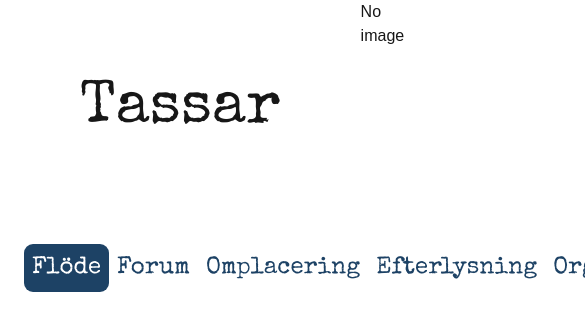
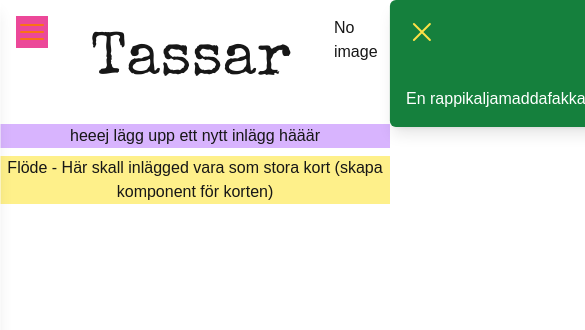
Before and after one commit to Malinsund/tassar, a Next.js app: page /posts in a window 390 px wide. Shown: the top 330 px of the page, 585 px wide, since content can reach past the window. Built offline with nearby package versions, Linux system fonts and the light colour scheme; no server answers.

Commit message:
added a temporary picture, hamburgermenu and profilemenu

```diff
--- a/src/app/forum/page.tsx
+++ b/src/app/forum/page.tsx
@@ -6,7 +6,9 @@ export default function Forum() {
   return (
     <div>
       <Header />
-      <Navbar />
+      <div className="hidden lg:block">
+        <Navbar />
+      </div>
       <h1>hej hej forumet!</h1>
     </div>
   );
--- a/src/app/posts/page.tsx
+++ b/src/app/posts/page.tsx
@@ -7,8 +7,26 @@ export default function PostPage() {
   const { imageUrl } = useProfile();
   return (
     <div>
-      <Header imageUrl={imageUrl} />
-      <Navbar />
+      <Header />
+      <div className="hidden lg:block">
+        <Navbar />
+      </div>
+      <div className="grid grid-cols-1 lg:grid-cols-4 text-center gap-2">
+        <div className="lg:col-span-1 bg-purple-300">
+          {" "}
+          <p>heeej lägg upp ett nytt inlägg hääär</p>
+          {/* lägg upp nytt inlägg */}
+        </div>
+        <div className="lg:col-span-2 bg-yellow-200">
+          <h1>
+            Flöde - Här skall inlägged vara som stora kort (skapa komponent för
+            korten)
+          </h1>
+        </div>
+        <div className="lg:col-span-1 bg-green-200 hidden lg:block">
+          <p>här skriver man kommenter på inlägget på stor skärm</p>
+        </div>
+      </div>
     </div>
   );
 }
--- a/src/app/profile/page.tsx
+++ b/src/app/profile/page.tsx
@@ -58,9 +58,11 @@ export default function ProfilePage() {
 
   return (
     <div>
-      <Header imageUrl={imageUrl} />
+      <Header />
+      <div className="hidden lg:block">
         <Navbar />
-      <div className="grid grid-cols-4 gap-2">
+      </div>
+      <div className="grid grid-cols-1 lg:grid-cols-4 gap-2">
         <div className="flex flex-col justify-center text-center items-center bg-slate-300 col-span-1 p-4 gap-2">
           <ProfileImage userId={user.uid} isEditing={isEditing} />
           {username && <h2 className="text-2xl font-bold">@{username}</h2>}
@@ -73,6 +75,7 @@ export default function ProfilePage() {
             isEditing={isEditing}
             saveAllChanges={saveAllChanges}
           />
+          <div className="flex gap-8">
             <PrimaryButton
               onClick={() => {
                 setIsEditing(!isEditing);
@@ -82,12 +85,18 @@ export default function ProfilePage() {
               }}
               text={isEditing ? "Spara" : "Redigera profil"}
             />
+            <div className="lg:hidden">
+              <PrimaryButton text={"Meddelanden"} />
             </div>
+          </div>
+        </div>
+
         <div className="bg-blue-100 col-span-2">
           <h1>bilder</h1>
           {/* bild containern */}
         </div>
-        <div className="bg-pink-300 col-span-1">
+
+        <div className="bg-pink-300 col-span-1 hidden lg:block">
           <h1>meddelanden</h1>
           {/* meddelande containern vid stort fönster */}
         </div>
--- a/src/components/Header.tsx
+++ b/src/components/Header.tsx
@@ -1,20 +1,77 @@
 "use client";
-import { Bars3Icon } from "@heroicons/react/24/outline";
+import { useProfile } from "@/context/ProfileContext";
+import { Bars3Icon, XMarkIcon } from "@heroicons/react/24/outline";
+import { useState } from "react";
+import Navbar from "./Navbar";
 import ProfileImageView from "./ProfileImageView";
-import { useProfile } from "@/context/ProfileContext";
+import LogoutButton from "./buttons/LogoutButton";
 
 export default function Header() {
   const { imageUrl } = useProfile();
+  const [isOpen, setIsOpen] = useState(false);
+  const [profileMenuOpen, setProfileMenuOpen] = useState(false);
+
   return (
-    <div className="flex justify-between w-screen">
-      <div>
-        <Bars3Icon className="w-18 bg-pink-500 cursor-pointer" />
+    <div className="flex justify-between lg:w-screen p-4 lg:p-8">
+      <div className="hidden lg:block w-36 h-36 -z-10">
+        <img src="/Pawprints.jpg" alt="love" />
       </div>
-      <div>
-        <h1 className="font-special text-6xl m-20">Tassar</h1>
+      <div className="lg:hidden">
+        <button onClick={() => setIsOpen(true)} className="text-orange-500">
+          <Bars3Icon className="w-8 h-8 bg-pink-500 cursor-pointer" />
+        </button>
       </div>
-      <div className="rounded-full w-10 h-10">
+
+      <div className="">
+        <h1 className="font-special text-6xl m-4 lg:m-20 z-20">Tassar</h1>
+      </div>
+
+      <div
+        className="rounded-full w-10 h-10 cursor-pointer"
+        onClick={() => setProfileMenuOpen(!profileMenuOpen)}
+      >
         <ProfileImageView imageUrl={imageUrl} />
+      </div>
+
+      {/* Hamburgermeny med slide-in effekt */}
+      <div
+        className={`fixed top-0 left-0 h-screen w-3/4 bg-white shadow-lg lg:hidden transform transition-transform duration-300 ${
+          isOpen ? "translate-x-0" : "-translate-x-full"
+        }`}
+      >
+        {/* Stängningsknapp för hamburgermeny */}
+        <div className="flex justify-end p-4">
+          <button onClick={() => setIsOpen(false)} className="text-gray-600">
+            <XMarkIcon className="w-8 h-8 cursor-pointer" />
+          </button>
+        </div>
+
+        {/* Själva menyn */}
+        <Navbar />
+      </div>
+
+      {/* Profilmeny */}
+      <div
+        className={`fixed top-0 right-0 h-auto w-auto bg-green-700 rounded-l-md shadow-lg  transform transition-transform duration-300 ${
+          profileMenuOpen ? "translate-x-0" : "translate-x-full"
+        }`}
+      >
+        {/* Stängningsknapp???*/}
+        <div className=" p-4">
+          <button
+            onClick={() => setProfileMenuOpen(false)}
+            className="text-yellow-300"
+          >
+            <XMarkIcon className="w-8 h-8 cursor-pointer" />
+          </button>
+        </div>
+
+        <div className="p-4 text-white">
+          <h2>En rappikaljamaddafakka som tittar</h2>
+          <div className="hidden lg:block">
+            <LogoutButton />
+          </div>
+        </div>
       </div>
     </div>
   );
--- a/src/components/Navbar.tsx
+++ b/src/components/Navbar.tsx
@@ -1,6 +1,7 @@
 "use client";
 import Link from "next/link";
 import { usePathname } from "next/navigation";
+import LogoutButton from "./buttons/LogoutButton";
 
 export default function Navbar() {
   const pathname = usePathname();
@@ -10,7 +11,7 @@ export default function Navbar() {
   };
 
   return (
-    <div className="flex justify-between m-6 font-special text-2xl">
+    <div className="flex flex-col gap-4 lg:gap-0 lg:flex-row justify-between mx-10 mb-4 font-special text-2xl">
       <div className={`nav p-2 ${isActive("/posts")}`}>
         <Link href={"/posts"}>
           <h2>Flöde</h2>
@@ -35,6 +36,9 @@ export default function Navbar() {
           <h2>Profil</h2>
         </Link>
       </div>
+      <div className="md:hidden">
+        <LogoutButton />
+      </div>
     </div>
   );
 }
--- a/src/components/buttons/LogoutButton.tsx
+++ b/src/components/buttons/LogoutButton.tsx
@@ -3,7 +3,11 @@ import { useAuth } from "@/context/AuthContext";
 const LogoutButton = () => {
   const { logout } = useAuth();
 
-  return <button onClick={logout}>Log Out</button>;
+  return (
+    <button className="font-special" onClick={logout}>
+      Logga ut
+    </button>
+  );
 };
 
 export default LogoutButton;
--- a/src/components/buttons/PrimaryButton.tsx
+++ b/src/components/buttons/PrimaryButton.tsx
@@ -15,7 +15,7 @@ export default function PrimaryButton({
     <button
       onClick={onClick}
       type={type}
-      className={`bg-primary text-white font-special font-semibold text-lg p-2 rounded ${className}`}
+      className={`bg-primary text-white font-special font-semibold text-lg p-2 rounded-lg ${className}`}
     >
       {text}
     </button>
```
Also changed, not shown: public/Pawprints.jpg (added). Lines whose indentation alone changed are shown as unchanged.
